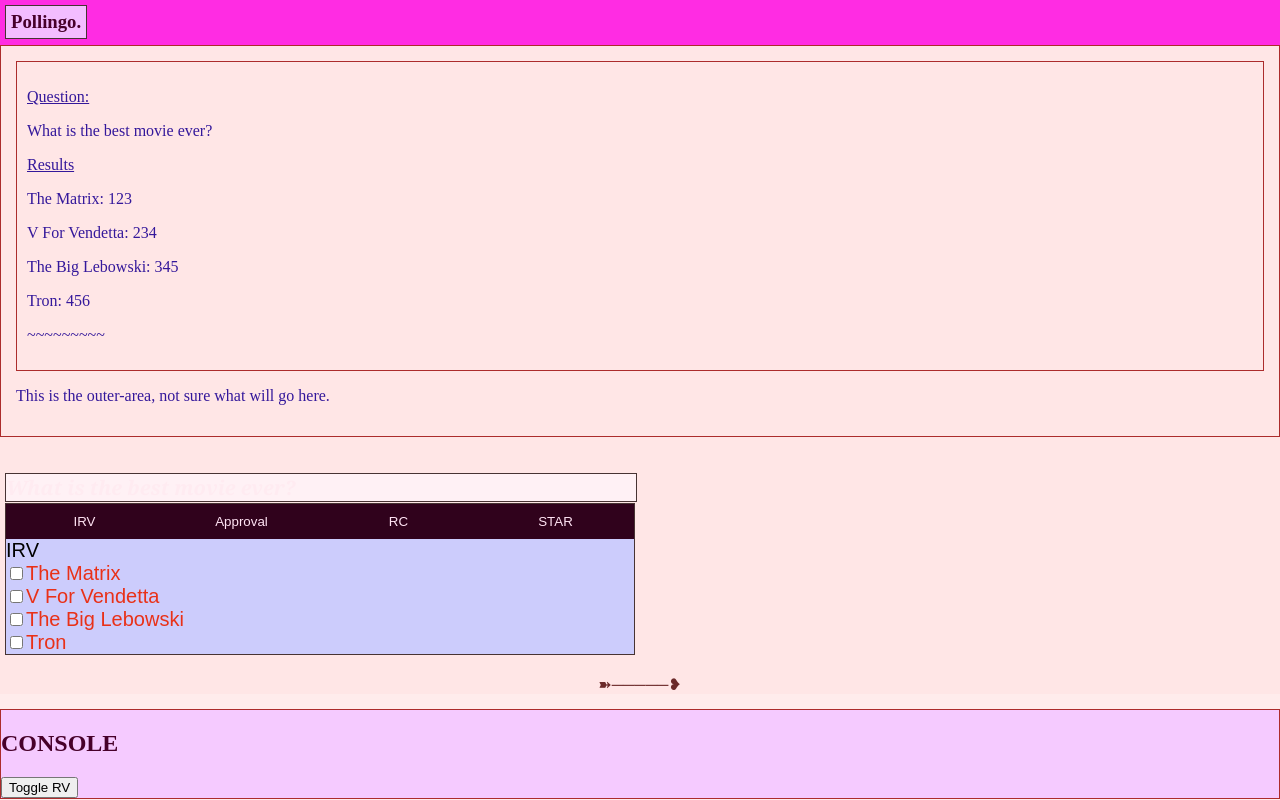
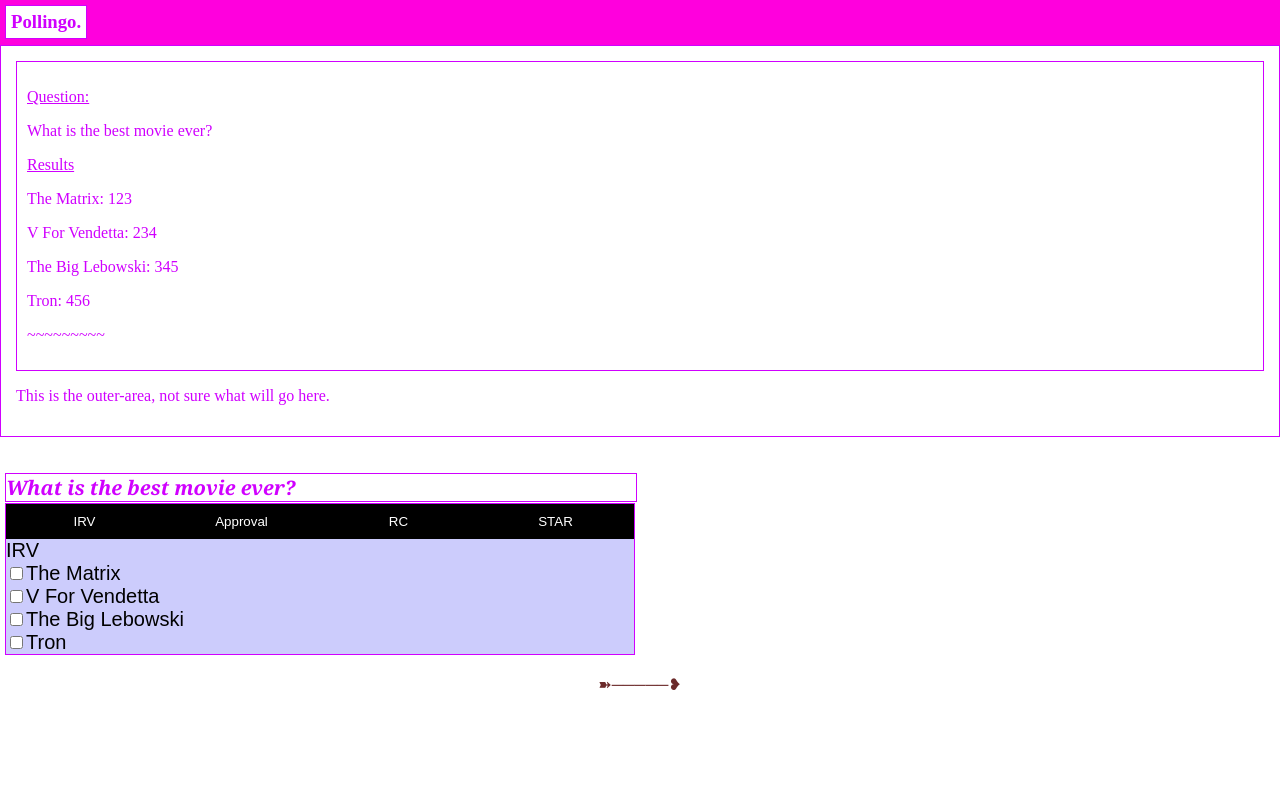
Before and after one commit to el7/Pollingo, a React (Create React App) app: page / in a window 1280 px wide. Built offline with nearby package versions, Linux system fonts and the light colour scheme.

Commit message:
fixing some header layout issues. making colors more neutral, adjusting layout sizes.

```diff
--- a/src/css/main.css
+++ b/src/css/main.css
@@ -1,6 +1,6 @@
 body {
   margin: 0;
-  background-color: #ffecec;
+  background-color: #ffffff;
 }
 
 /****************************
@@ -16,7 +16,7 @@ body {
 }
 
 .layoutOne .grid-main-item-main {
-  background-color: #ffe6e6;
+  background-color: #ffffff;
   padding-top: 45px;
 }
 
@@ -26,8 +26,8 @@ body {
   position: fixed;
   height: 35px;
   width: 100%;
-  background-color: #ff2ce3;
-  color: #47002a;
+  background-color: #ff00dd;
+  color: #d000ff;
   padding: 5px;
   border-bottom: header-border-1;
 }
@@ -51,15 +51,15 @@ body {
 }
 
 .header-container header {
-  background-color: #f3bdff;
-  border: 1px solid #473333;
+  background-color: #ffffff;
+  border: 1px solid #d000ff;
   padding: 5px;
   width: fit-content;
   height: fit-content;
 }
 
 .header-lower-container {
-  background: #ffe7f5;
+  background: #ffffff;
   border-bottom: 1px solid grey;
   padding: 5px;
   position: fixed;
@@ -101,13 +101,13 @@ body {
 
 .console {
   /***** VIEW SIZE [xs, 1/6] *****/
-  background-color: #f5caff;
-  border: 1px solid #ac2c2c;
+  background-color: #ffffff;
+  border: 1px solid #d000ff;
   /***** VIEW SIZE [sm, 2/6] *****/
 }
 
 .console .console-name {
-  color: #47002a;
+  color: #d000ff;
 }
 
 .pollbox-1 {
@@ -120,19 +120,19 @@ body {
 }
 
 .pollbox-1 .span-pollbox-question {
-  color: #ffebf1;
+  color: #d000ff;
   font: italic bold 20px Georgia;
 }
 
 .pollbox-1 main {
   grid-area: main;
-  background-color: #fff1f5;
-  border: 1px solid #473333;
+  background-color: #ffffff;
+  border: 1px solid #d000ff;
 }
 
 .pollbox-1 footer {
   grid-area: footer;
-  border: 1px solid #473333;
+  border: 1px solid #d000ff;
   overflow: hidden;
   height: auto;
   background-color: #ccccfc;
@@ -140,22 +140,22 @@ body {
 }
 
 .pollbox-1 footer .pollTypeIRV {
-  color: #e93118;
+  color: secondaryColor2;
   list-style-type: georgian;
 }
 
 .pollbox-1 footer .pollTypeApproval {
-  color: #3b10e7;
+  color: secondaryColor2;
   list-style-type: katakana-iroha;
 }
 
 .pollbox-1 footer .pollTypeRC {
-  color: #187935;
+  color: secondaryColor2;
   list-style-type: hiragana;
 }
 
 .pollbox-1 footer .pollTypeSTAR {
-  color: #61662f;
+  color: secondaryColor2;
 }
 
 .pollbox-1 footer .tabPanel,
@@ -173,13 +173,13 @@ body {
   border: none;
   cursor: pointer;
   padding: 10px;
-  background-color: #30021c;
-  color: #ffe4f4;
+  background-color: #000000;
+  color: #ffffff;
 }
 
 .pollbox-1 .tabContainer .buttonContainer button:hover {
-  background-color: #5c0236;
-  color: white;
+  background-color: #000000;
+  color: #ffffff;
 }
 
 @media screen and (min-width: 39.9375em) {
@@ -195,14 +195,14 @@ body {
 }
 
 .resultbox-container {
-  border: 1px solid #ac2c2c;
-  color: #34189b;
+  border: 1px solid #d000ff;
+  color: #d000ff;
   padding: 15px;
 }
 
 .resultbox-container .resultbox-graph-container {
-  border: 1px solid #ac2c2c;
-  color: #34189b;
+  border: 1px solid #d000ff;
+  color: #d000ff;
   padding: 10px;
 }
 /*# sourceMappingURL=main.css.map */
--- a/src/js/components/layoutPollingoOne.js
+++ b/src/js/components/layoutPollingoOne.js
@@ -40,7 +40,7 @@ function LayoutOne() {
                 <Separator t={separator_text}/>
             </div>
             <div className="grid-item grid-main-item-footer">
-                <Console />
+                {/*<Console />*/}
             </div>
         </div>
     )
--- a/src/scss/3-basics/_base.scss
+++ b/src/scss/3-basics/_base.scss
@@ -1,5 +1,5 @@
 // view size xs
 body {
   margin: 0;
-  background-color: getColor(body-bg-1);
+  background-color: getColor(base-body-bg-1);
 }
--- a/src/scss/4-layout/_header.scss
+++ b/src/scss/4-layout/_header.scss
@@ -42,7 +42,7 @@
 
   // ----- FLEX AREAS -------------------------
   header {
-    background-color: getColor(pb-header-bg-1);
+    background-color: getColor(header-bg-1);
     border: getSize(pb-border-1);
     padding: getSize(padding-5px);
     width: fit-content;
--- a/src/scss/5-modules/_Console.scss
+++ b/src/scss/5-modules/_Console.scss
@@ -13,7 +13,5 @@
 
   /***** VIEW SIZE [sm, 2/6] *****/
   @include screenSizeBp(min-small) {
-    //        background-color: getColor(pb-header-bg-1);
-    //    width: 100%;
   }
 }
```
Also changed, not shown: src/scss/1-helpers/_util_variables.scss (+57 -39 lines), 1 other file (tests, documents, lock files or other folders).
